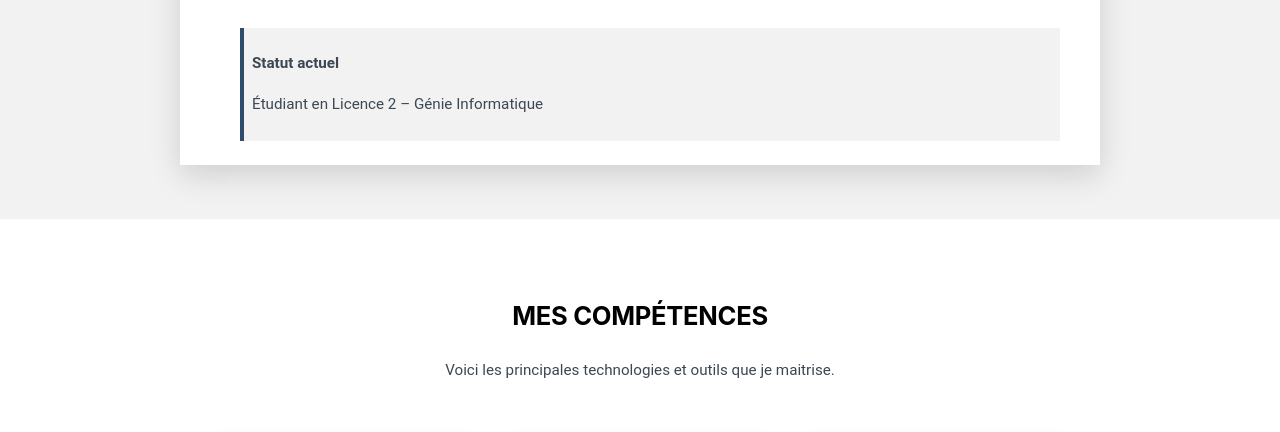
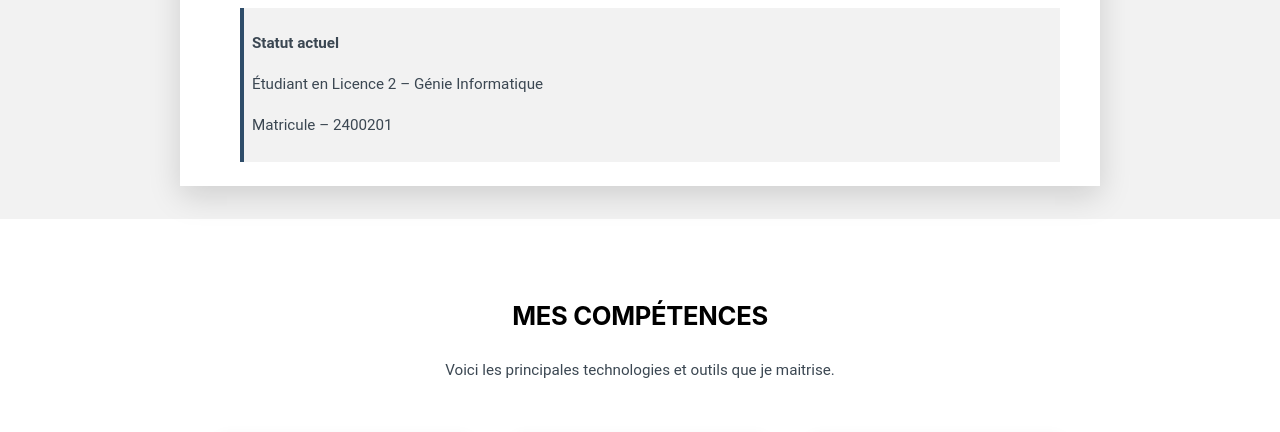
Before and after one commit to AlphaDev51/Mini-portfolio-html-css, a website built with Vite: page index.html in a window 1280 px wide. Shown: the part 1063-1495 px from the top of the page. Built offline with nearby package versions, Linux system fonts and the light colour scheme.

Commit message:
add matricule

```diff
--- a/index.html
+++ b/index.html
@@ -70,6 +70,7 @@
         <div class="status-container">
           <p><strong>Statut actuel</strong></p>
           <p>Étudiant en Licence 2 – Génie Informatique</p>
+          <p>Matricule – 2400201</p>
         </div>
       </div>
     </section>
```
